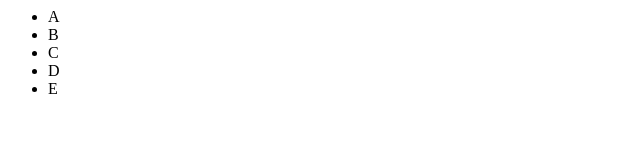
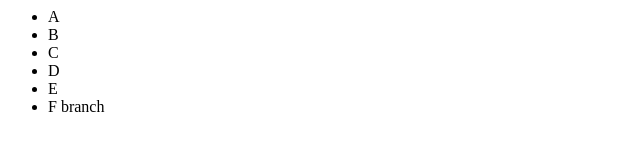
Before and after one commit to Vent42/Repo0, a plain HTML site: page index.html in a window 1280 px wide. Shown: the full height of the page, 0-640 px from the left. Drawn offline with Linux system fonts and the light colour scheme.

Commit message:
added F branch to the list. fromt the branch

```diff
--- a/index.html
+++ b/index.html
@@ -6,6 +6,7 @@
 			<li>C</li>
 			<li>D</li>
 			<li>E</li>
+			<li>F branch</li>
 		</ul>
 	</body>
 </html>
```
